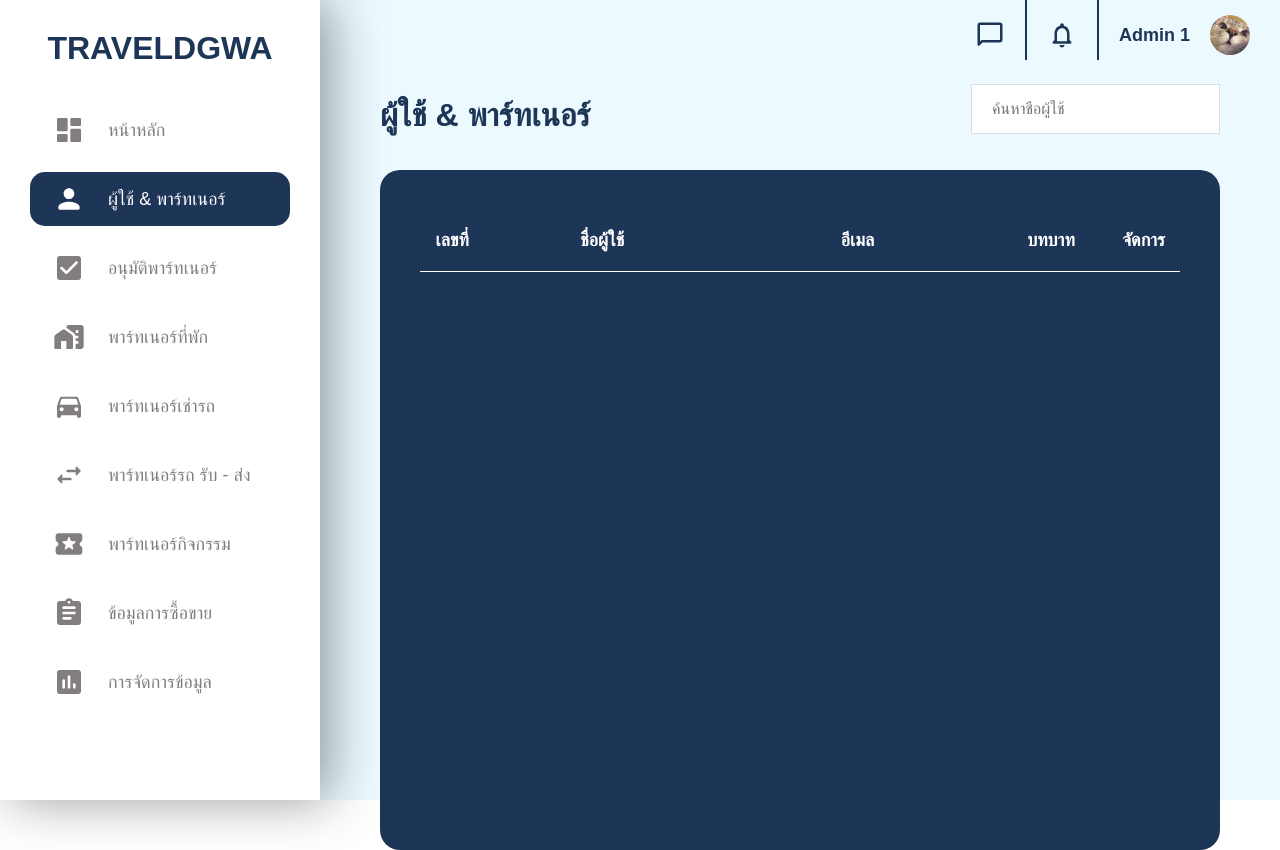
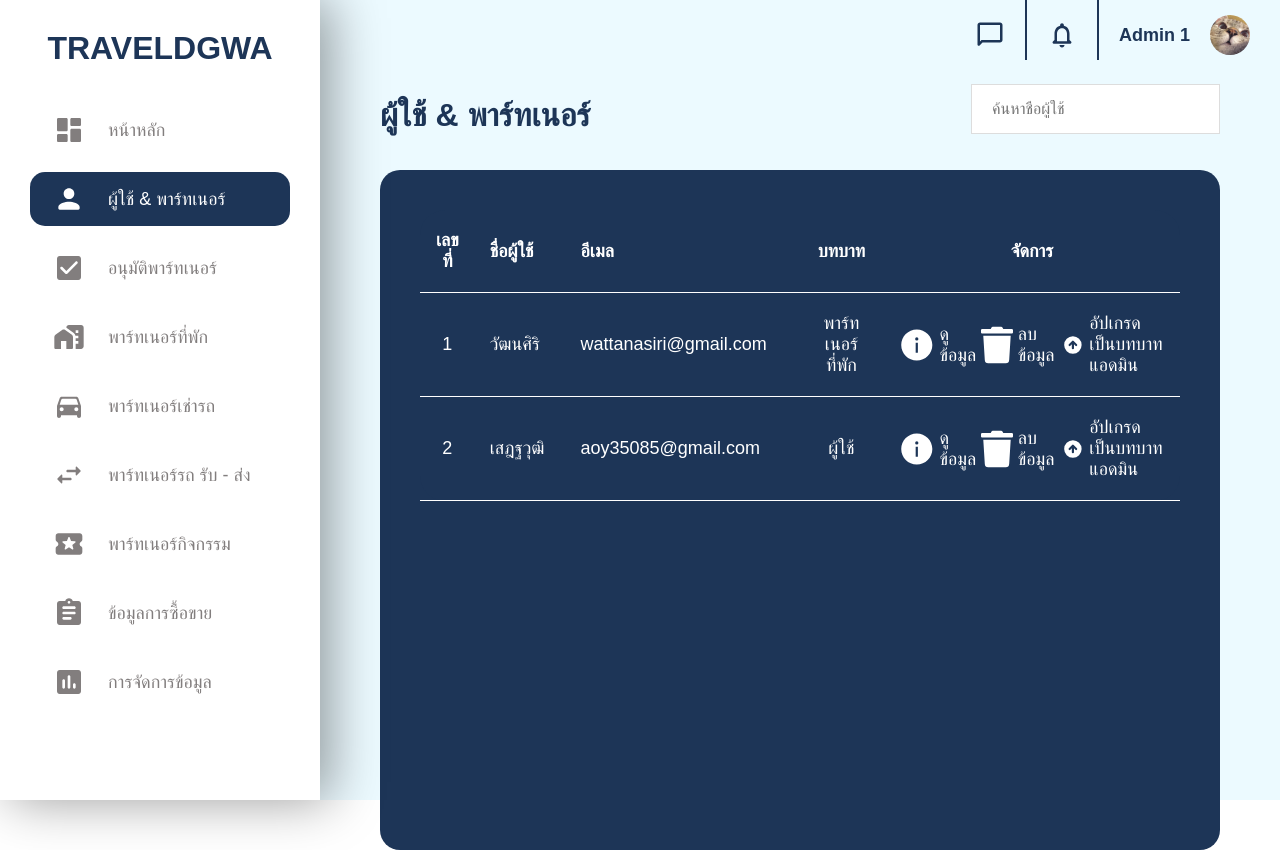
Before and after one commit to PhongrawitxA/travel-d-gwa-admin, a React (Create React App) app: page /user in a window 1280 px wide. Built offline with nearby package versions, Linux system fonts and the light colour scheme; a web font is replaced by a local one.

Commit message:
Create customer data table
Create customer data table on customer page

```diff
--- a/package.json
+++ b/package.json
@@ -14,8 +14,10 @@
     "jquery": "^3.6.0",
     "react": "^17.0.2",
     "react-dom": "^17.0.2",
+    "react-helmet": "^6.1.0",
+    "react-icons": "^4.3.1",
     "react-router-dom": "^6.2.1",
-    "react-scripts": "5.0.0",
+    "react-scripts": "^2.1.3",
     "web-vitals": "^2.1.4"
   },
   "scripts": {
--- a/public/index.html
+++ b/public/index.html
@@ -28,7 +28,7 @@
     <link rel="preconnect" href="https://fonts.gstatic.com" crossorigin>
     <link href="https://fonts.googleapis.com/css2?family=IBM+Plex+Sans+Thai:wght@400;700&family=Righteous&display=swap" rel="stylesheet">
 
-    <title>React App</title>
+    <title>TravelDGwa Admin</title>
   </head>
   <body>
     <noscript>You need to enable JavaScript to run this app.</noscript>
--- a/src/App.js
+++ b/src/App.js
@@ -1,9 +1,9 @@
 import './Assets/Styles/App.css';
-
+import React from 'react';
 import Login from './Pages/LogIn/LogIn';
 import AppLayout from './Layouts/AppLayout';
 import Dashboard from './Pages/Dashboard/Dashboard';
-import User from './Pages/User/User';
+import Customers from './Pages/Customers/Customer';
 import Confirm from './Pages/Confirm/Confirm';
 import Accommodation from './Pages/Accommodation/Accommodation';
 import Rentcar from './Pages/Rentcar/Rentcar';
@@ -22,7 +22,7 @@ function App() {
           <Route path='/' element={<Login />} />
           <Route element={<AppLayout/>}>
             <Route path='/dashboard' element = {<Dashboard/>} />
-            <Route path='/user' element={<User />} />
+            <Route path='/user' element={<Customers />} />
             <Route path='/confirm-partner' element={<Confirm />} />
             <Route path='/accommodation-partner' element={<Accommodation />} />
             <Route path='/rentcar-partner' element={<Rentcar />} />
--- a/src/Components/SearchBox/Search.js
+++ /dev/null
@@ -1,21 +0,0 @@
-function searchFunction() {
-  var input, filter, table, tr, td, i, txtValue;
-  input = document.getElementById("myInput");
-  filter = input.value.toUpperCase();
-  table = document.getElementById("myTable");
-  tr = table.getElementsByTagName("tr");
-
-  for (i = 0; i < tr.length; i++) {
-    td = tr[i].getElementsByTagName("td")[0];
-    if (td) {
-      txtValue = td.textContent || td.innerText;
-      if (txtValue.toUpperCase().indexOf(filter) > -1) {
-        tr[i].style.display = "";
-      } else {
-        tr[i].style.display = "none";
-      }
-    }
-  }
-}
-
-export default searchFunction;
--- a/src/Components/SearchBox/SearchBox.css
+++ b/src/Components/SearchBox/SearchBox.css
@@ -1,4 +1,4 @@
-#myInput {
+#Input {
     background-position: 10px 12px;
     background-repeat: no-repeat;
     font-size: 16px;
--- a/src/Components/SearchBox/SearchBox.js
+++ b/src/Components/SearchBox/SearchBox.js
@@ -1,11 +1,11 @@
 import React from 'react'
 import './SearchBox.css'
-import searchFunction from './Search'
 
 function SearchBox(props) {
+
   return (
     <div>
-        <input type="text" id="myInput" onKeyUp={searchFunction} placeholder={props.hint}></input>
+      <input type="text" id="Input" placeholder={props.hint}></input>
     </div>
   )
 }
--- a/src/Components/Topbar/Topbar.css
+++ b/src/Components/Topbar/Topbar.css
@@ -2,7 +2,7 @@
     margin: 0;
     padding-right: 10px;
     display: flex;
-    justify-content: end;
+    justify-content: flex-end;
     flex-direction: row;
 }
 
@@ -111,7 +111,7 @@ a {
     padding: 12px 20px;
     display: flex;
     align-items: center;
-    justify-content: start;
+    justify-content: flex-start;
 }
 
 .Action .DropDown ul li .Icon {
--- a/src/Pages/User/User.css
+++ b/src/Pages/Customers/Customer.css
@@ -14,6 +14,7 @@ h2 {
     justify-content: space-between;
     align-items: center;
 }
+
 
 .Container {
     height: 600px;
@@ -52,20 +53,39 @@ h2 {
 }
 
 .Table #Name {
-    text-align: center;
     width: 300px;
 }
 
 .Table #Email {
-    text-align: center;
     width: 350px;
 }
 
 .Table #Role {
     text-align: center;
-    width: 100px;
+    width: 120px;
 }
 
 .Table #Action {
     text-align: center;
 }
+
+.Table a {
+    color: #FFF;
+}
+
+.Table #Button {
+    display: flex;
+    justify-content: space-around;
+}
+
+#Info {
+    flex: 25%
+}
+
+#Delete {
+    flex: 25%
+}
+
+#Upgrade {
+    flex: 40%;
+}
--- /dev/null
+++ b/src/Pages/Customers/Customer.js
@@ -0,0 +1,52 @@
+import React, { Component } from 'react'
+import './Customer.css'
+import SearchBox from '../../Components/SearchBox/SearchBox'
+import { CustomerData } from './CustomerData'
+import DeleteIcon from '@mui/icons-material/Delete';
+import { AiFillInfoCircle } from 'react-icons/ai'
+import { FaTrash } from 'react-icons/fa'
+import { HiArrowCircleUp } from 'react-icons/hi'
+
+
+export class Customer extends Component {
+  render() {
+    return (
+        <div className='User'>
+            <div className='Head'>
+                <h2>ผู้ใช้ & พาร์ทเนอร์</h2>
+                <SearchBox hint="ค้นหาชื่อผู้ใช้" />
+            </div>
+            <div className='Container'>
+                <div className='Container-table'>
+                    <table className="Table">
+                        <tr class="Table-header">
+                            <th id='Number'>เลขที่</th>
+                            <th id='Name'>ชื่อผู้ใช้</th>
+                            <th id='Email'>อีเมล</th>
+                            <th id='Role'>บทบาท</th>
+                            <th id='Action'>จัดการ</th>
+                        </tr>
+                        { CustomerData.map((val, key) => {
+                            return (
+                                <tr key={key}>
+                                    <td id='Number'>{key+1}</td>
+                                    <td>{val.name}</td>
+                                    <td>{val.email}</td>
+                                    <td id='Role'>{val.role}</td>
+                                    <td id='Button'>
+                                        <a href='#' id='Info'><AiFillInfoCircle size={40} />&nbsp; <div>ดูข้อมูล</div></a>
+                                        <a href='#' id='Delete'><FaTrash size={40} />&nbsp; <div>ลบข้อมูล</div></a>
+                                        <a href='#' id='Upgrade'><HiArrowCircleUp size={50} />&nbsp; <div>อัปเกรดเป็นบทบาทแอดมิน</div></a>
+                                    </td>
+                                </tr>
+                            );
+                        })}
+                    </table>
+                </div>
+            </div>
+        </div>
+    )
+  }
+}
+
+export default Customer
--- /dev/null
+++ b/src/Pages/Customers/CustomerData.js
@@ -0,0 +1,12 @@
+export const CustomerData = [
+    {
+        name: 'วัฒนศิริ',
+        email: 'wattanasiri@gmail.com',
+        role: 'พาร์ทเนอร์ที่พัก'
+    },
+    {
+        name: 'เสฎฐวุฒิ',
+        email: 'aoy35085@gmail.com',
+        role: 'ผู้ใช้'
+    }
+]
--- a/src/Pages/User/User.js
+++ /dev/null
@@ -1,31 +0,0 @@
-import React, { Component } from 'react'
-import './User.css'
-import SearchBox from '../../Components/SearchBox/SearchBox'
-
-export class User extends Component {
-  render() {
-    return (
-      <div className='User'>
-        <div className='Head'>
-          <h2>ผู้ใช้ & พาร์ทเนอร์</h2>
-          <SearchBox hint="ค้นหาชื่อผู้ใช้" />
-        </div>
-        <div className='Container'>
-          <div className='Container-table'>
-            <table className="Table">
-              <tr class="Table-header">
-                <th id='Number'>เลขที่</th>
-                <th id='Name'>ชื่อผู้ใช้</th>
-                <th id='Email'>อีเมล</th>
-                <th id='Role'>บทบาท</th>
-                <th id='Action'>จัดการ</th>
-              </tr>
-            </table>
-          </div>
-        </div>
-      </div>
-    )
-  }
-}
-
-export default User
```
Also changed, not shown: 1 other file (tests, documents, lock files or other folders).
